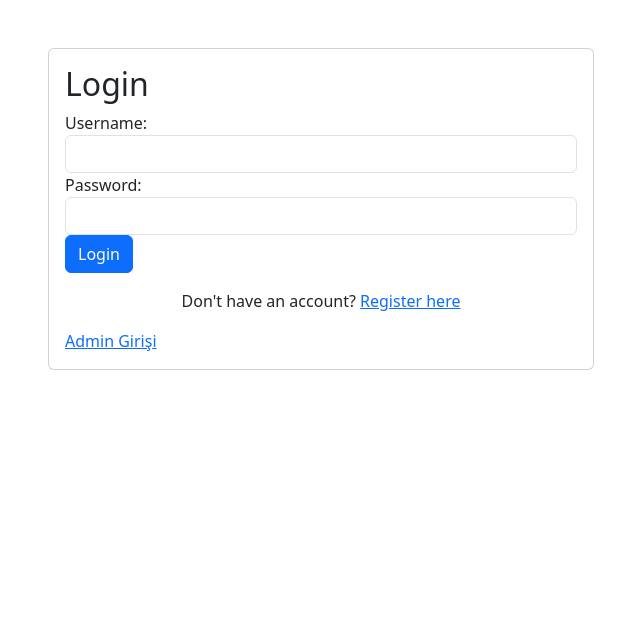
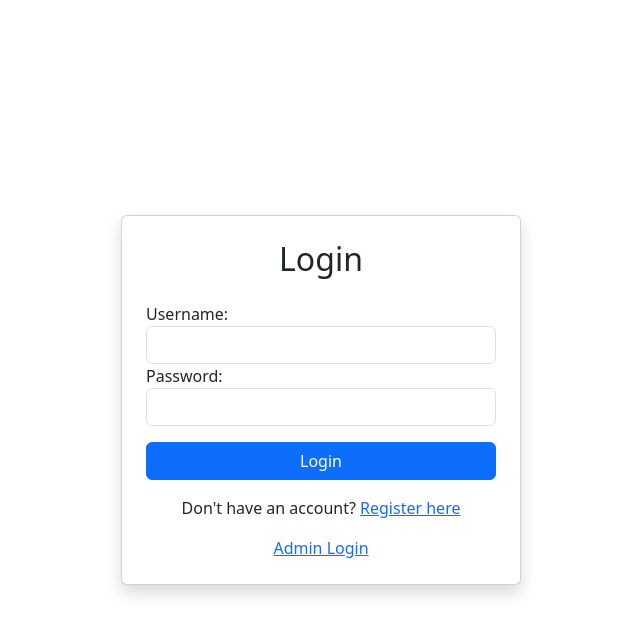
Before and after one commit to ilaydaakyuz/JwtAuthWebApi, an Angular app in the folder Frontend/: page /login in a window 1280 px wide. Shown: the top 634 px of the page, without its empty margins (319-959 px from the left). Built offline with nearby package versions, Linux system fonts and the light colour scheme.

Commit message:
Update design improvements

```diff
--- a/Frontend/src/app/dashboard/dashboard/dashboard.component.html
+++ b/Frontend/src/app/dashboard/dashboard/dashboard.component.html
@@ -45,7 +45,7 @@
         <!-- İçerik buraya gelecek -->
         <p>Burada Dashboard içeriğiniz yer alacak.</p>
       </div>
-      <app-message *ngIf="showMessageForm"></app-message>
+
     </main>
   </div>
 </div>
--- a/Frontend/src/app/user/admin-login/admin-login.component.html
+++ b/Frontend/src/app/user/admin-login/admin-login.component.html
@@ -1,5 +1,6 @@
-<div class="container mt-5">
-    <h2>Admin Login</h2>
+<div class="container d-flex justify-content-center align-items-center vh-100">
+    <div class="card shadow p-4" style="width: 400px;">
+      <h2 class="text-center mb-4">Admin Login</h2>
       <form (ngSubmit)="login()" #adminForm="ngForm">
         <div class="form-group">
           <label for="username">Username:</label>
@@ -33,10 +34,15 @@
           </div>
         </div>
 
-      <button type="submit" class="btn btn-primary mt-3" [disabled]="adminForm.invalid">Login</button>
+        <button type="submit" class="btn btn-primary w-100 mt-3" [disabled]="adminForm.invalid">Login</button>
       </form>
 
-    <div *ngIf="errorMessage" class="text-danger mt-3">
+      <div *ngIf="errorMessage" class="text-danger mt-3 text-center">
         {{ errorMessage }}
       </div>
+
+      <div class="text-center mt-3">
+        <a routerLink="/login">Go to User Login</a>
       </div>
+    </div>
+  </div>
--- a/Frontend/src/app/user/login/login.component.html
+++ b/Frontend/src/app/user/login/login.component.html
@@ -1,25 +1,41 @@
-<!-- login.component.html -->
-<div class="container mt-5">
-    <div class="row justify-content-center">
-      <div class="col-md-6">
-        <div class="card">
-          <div class="card-body">
-            <h2 class="card-title">Login</h2>
+<div class="container d-flex justify-content-center align-items-center vh-100">
+  <div class="card shadow p-4" style="width: 400px;">
+    <h2 class="text-center mb-4">Login</h2>
     <form (ngSubmit)="login()">
       <div class="form-group">
         <label for="username">Username:</label>
-                <input id="username" type="text" [(ngModel)]="clientId" name="username" class="form-control" required />
+        <input
+          id="username"
+          type="text"
+          [(ngModel)]="clientId"
+          name="username"
+          class="form-control"
+          required
+        />
       </div>
+
       <div class="form-group">
         <label for="password">Password:</label>
-                <input id="password" type="password" [(ngModel)]="clientSecret" name="password" class="form-control" required />
+        <input
+          id="password"
+          type="password"
+          [(ngModel)]="clientSecret"
+          name="password"
+          class="form-control"
+          required
+        />
       </div>
-              <button type="submit" class="btn btn-primary btn-block">Login</button>
-              <p class="mt-3 text-center">Don't have an account? <a [routerLink]="['/register']">Register here</a></p>
-              <a [routerLink]="['/admin-login']">Admin Girişi</a>
+
+      <button type="submit" class="btn btn-primary w-100 mt-3">Login</button>
+
+      <p class="mt-3 text-center">
+        Don't have an account?
+        <a [routerLink]="['/register']">Register here</a>
+      </p>
+
+      <div class="text-center mt-3">
+        <a [routerLink]="['/admin-login']">Admin Login</a>
+      </div>
     </form>
   </div>
 </div>
-      </div>
-    </div>
-  </div>
--- a/Frontend/src/app/user/register/register.component.html
+++ b/Frontend/src/app/user/register/register.component.html
@@ -1,25 +1,41 @@
-<!-- register.component.html -->
-<div class="container mt-5">
-    <div class="row justify-content-center">
-      <div class="col-md-6">
-        <div class="card">
-          <div class="card-body">
-            <h2 class="card-title">Register</h2>
+<div class="container d-flex justify-content-center align-items-center vh-100">
+  <div class="card shadow p-4" style="width: 400px;">
+    <h2 class="text-center mb-4">Register</h2>
     <form (ngSubmit)="register()">
       <div class="form-group">
         <label for="username">Username:</label>
-                <input id="username" type="text" [(ngModel)]="clientId" name="username" class="form-control" required />
+        <input
+          id="username"
+          type="text"
+          [(ngModel)]="clientId"
+          name="username"
+          class="form-control"
+          required
+        />
       </div>
+
       <div class="form-group">
         <label for="password">Password:</label>
-                <input id="password" type="password" [(ngModel)]="clientSecret" name="password" class="form-control" required />
+        <input
+          id="password"
+          type="password"
+          [(ngModel)]="clientSecret"
+          name="password"
+          class="form-control"
+          required
+        />
       </div>
-              <button type="submit" class="btn btn-primary btn-block">Register</button>
-              <p class="mt-3 text-center">Already have an account? <a [routerLink]="['/login']">Login here</a></p>
-              <div *ngIf="errorMessage" class="alert alert-danger mt-3">{{ errorMessage }}</div>
+
+      <button type="submit" class="btn btn-primary w-100 mt-3">Register</button>
+
+      <p class="mt-3 text-center">
+        Already have an account?
+        <a [routerLink]="['/login']">Login here</a>
+      </p>
+
+      <div *ngIf="errorMessage" class="alert alert-danger mt-3">
+        {{ errorMessage }}
+      </div>
     </form>
   </div>
 </div>
-      </div>
-    </div>
-  </div>
```
Also changed, not shown: 10 other files (tests, documents, lock files or other folders). Lines whose indentation alone changed are shown as unchanged.
